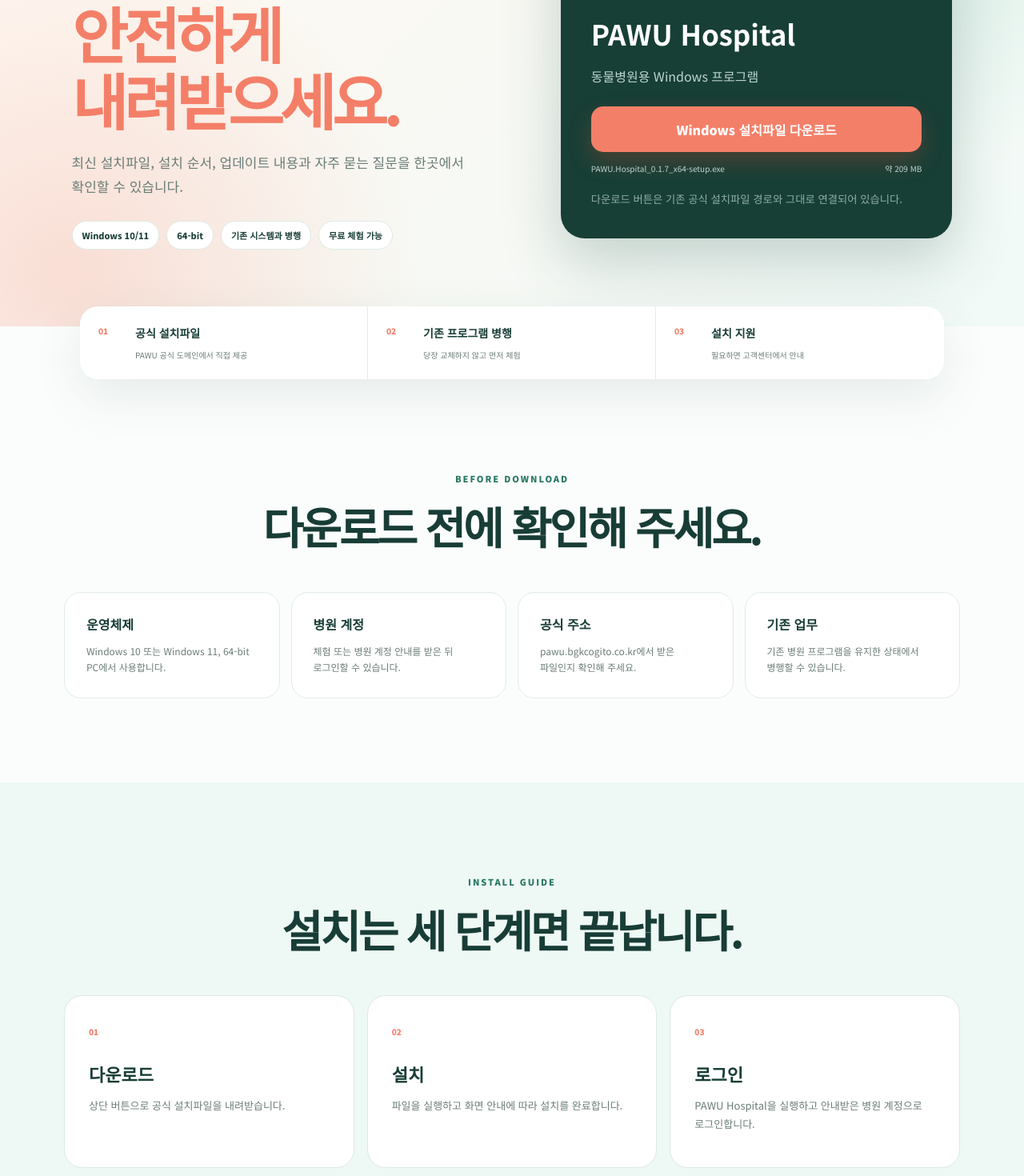
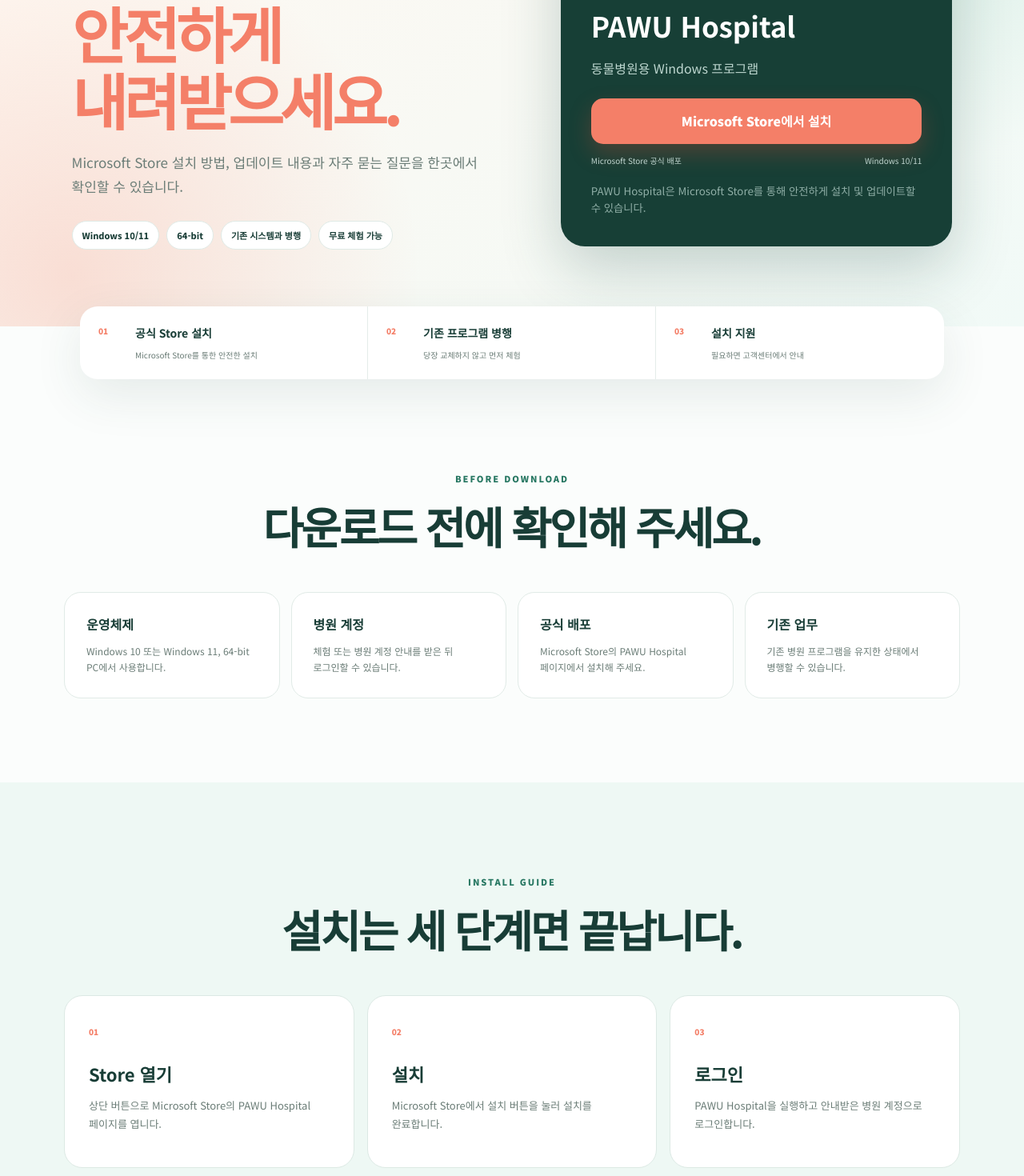
Before and after one commit to BGKCOGITO/pawu-homepage, a Next.js app: page /hospital-download in a window 1280 px wide. Shown: the part 300-1770 px from the top of the page at 80% size. Built offline with nearby package versions, Linux system fonts and the light colour scheme; no server answers.

Commit message:
Add files via upload

```diff
--- a/app/hospital-download/page.tsx
+++ b/app/hospital-download/page.tsx
@@ -3,8 +3,7 @@
 
 const GITHUB_LATEST_RELEASE_API = "https://api.github.com/repos/BGKCOGITO/pawu-homepage/releases/latest";
 const KAKAO_CHANNEL_URL = "http://pf.kakao.com/_PxfkBX";
-const INSTALLER_PATH = "https://xgvycw6tphohxwqa.public.blob.vercel-storage.com/PAWU%20Hospital_0.1.7_x64-setup.exe";
-const INSTALLER_FILE = "PAWU.Hospital_0.1.7_x64-setup.exe";
+const MICROSOFT_STORE_URL = "https://apps.microsoft.com/store/detail/XP89QMZ7DN8J77";
 
 type GitHubReleaseAsset = { name: string; browser_download_url: string; size: number; digest?: string | null };
 type GitHubRelease = { tag_name: string; body: string | null; published_at: string | null; assets: GitHubReleaseAsset[] };
@@ -37,9 +36,9 @@
 
 const faqs = [
   ["기존 병원 프로그램을 중단해야 하나요?", "아닙니다. 기존 프로그램을 유지한 상태에서 PAWU를 병행해 체험할 수 있습니다."],
-  ["설치파일은 어디에서 받아야 하나요?", "보안을 위해 PAWU 공식 홈페이지 pawu.bgkcogito.co.kr의 다운로드 센터에서만 받아 주세요."],
+  ["병원 프로그램은 어디에서 설치하나요?", "PAWU Hospital은 Microsoft Store를 통해 안전하게 설치할 수 있습니다."],
   ["설치가 어려우면 도움을 받을 수 있나요?", "카카오톡 고객센터를 통해 설치 과정과 병원 계정 이용 방법을 안내받을 수 있습니다."],
-  ["업데이트는 어떻게 받나요?", "새 버전이 배포되면 병원 프로그램에서 안내하고, 이 페이지에서 최신 설치파일을 다시 받을 수 있습니다."],
+  ["업데이트는 어떻게 받나요?", "Microsoft Store를 통해 PAWU Hospital의 최신 버전을 설치하고 업데이트할 수 있습니다."],
   ["무료 체험도 같은 프로그램을 사용하나요?", "네. 체험 병원도 실제 운영 프로그램을 사용하고 병원의 의견을 제품 개선에 반영합니다."],
 ];
 
@@ -68,7 +67,7 @@
         <div className={styles.heroCopy}>
           <p>PAWU HOSPITAL · WINDOWS</p>
           <h1>병원 프로그램을<br /><span>안전하게 내려받으세요.</span></h1>
-          <p className={styles.lead}>최신 설치파일, 설치 순서, 업데이트 내용과 자주 묻는 질문을 한곳에서 확인할 수 있습니다.</p>
+          <p className={styles.lead}>Microsoft Store 설치 방법, 업데이트 내용과 자주 묻는 질문을 한곳에서 확인할 수 있습니다.</p>
           <div className={styles.heroPoints}><span>Windows 10/11</span><span>64-bit</span><span>기존 시스템과 병행</span><span>무료 체험 가능</span></div>
         </div>
 
@@ -76,14 +75,14 @@
           <div className={styles.cardTop}><div><small>CURRENT VERSION</small><strong>V{version}</strong></div><span>⊞</span></div>
           <h2>PAWU Hospital</h2>
           <p>동물병원용 Windows 프로그램</p>
-          <a className={styles.downloadButton} href={INSTALLER_PATH} download={INSTALLER_FILE}>Windows 설치파일 다운로드</a>
-          <div className={styles.fileInfo}><span>{INSTALLER_FILE}</span><span>약 209 MB</span></div>
-          <small>다운로드 버튼은 기존 공식 설치파일 경로와 그대로 연결되어 있습니다.</small>
+          <a className={styles.downloadButton} href={MICROSOFT_STORE_URL} target="_blank" rel="noreferrer">Microsoft Store에서 설치</a>
+          <div className={styles.fileInfo}><span>Microsoft Store 공식 배포</span><span>Windows 10/11</span></div>
+          <small>PAWU Hospital은 Microsoft Store를 통해 안전하게 설치 및 업데이트할 수 있습니다.</small>
         </div>
       </section>
 
       <section className={styles.trustBar}>
-        <article><span>01</span><b>공식 설치파일</b><p>PAWU 공식 도메인에서 직접 제공</p></article>
+        <article><span>01</span><b>공식 Store 설치</b><p>Microsoft Store를 통한 안전한 설치</p></article>
         <article><span>02</span><b>기존 프로그램 병행</b><p>당장 교체하지 않고 먼저 체험</p></article>
         <article><span>03</span><b>설치 지원</b><p>필요하면 고객센터에서 안내</p></article>
       </section>
@@ -93,7 +92,7 @@
         <div className={styles.checkGrid}>
           <article><b>운영체제</b><p>Windows 10 또는 Windows 11, 64-bit PC에서 사용합니다.</p></article>
           <article><b>병원 계정</b><p>체험 또는 병원 계정 안내를 받은 뒤 로그인할 수 있습니다.</p></article>
-          <article><b>공식 주소</b><p>pawu.bgkcogito.co.kr에서 받은 파일인지 확인해 주세요.</p></article>
+          <article><b>공식 배포</b><p>Microsoft Store의 PAWU Hospital 페이지에서 설치해 주세요.</p></article>
           <article><b>기존 업무</b><p>기존 병원 프로그램을 유지한 상태에서 병행할 수 있습니다.</p></article>
         </div>
       </section>
@@ -101,8 +100,8 @@
       <section className={`${styles.section} ${styles.installSection}`}>
         <div className={styles.heading}><p>INSTALL GUIDE</p><h2>설치는 세 단계면 끝납니다.</h2></div>
         <div className={styles.steps}>
-          <article><span>01</span><h3>다운로드</h3><p>상단 버튼으로 공식 설치파일을 내려받습니다.</p></article>
-          <article><span>02</span><h3>설치</h3><p>파일을 실행하고 화면 안내에 따라 설치를 완료합니다.</p></article>
+          <article><span>01</span><h3>Store 열기</h3><p>상단 버튼으로 Microsoft Store의 PAWU Hospital 페이지를 엽니다.</p></article>
+          <article><span>02</span><h3>설치</h3><p>Microsoft Store에서 설치 버튼을 눌러 설치를 완료합니다.</p></article>
           <article><span>03</span><h3>로그인</h3><p>PAWU Hospital을 실행하고 안내받은 병원 계정으로 로그인합니다.</p></article>
         </div>
         <Link className={styles.helpLink} href="/hospital-install-help">설치 문제 해결 안내 보기 →</Link>
@@ -134,7 +133,7 @@
 
       <section className={styles.support}>
         <div><p>NEED HELP?</p><h2>설치부터 체험까지<br />PAWU가 안내합니다.</h2><span>프로그램을 먼저 받아보고 병원 환경에 맞는지 확인해 보세요.</span></div>
-        <div><a href={INSTALLER_PATH} download={INSTALLER_FILE}>설치파일 다시 받기</a><a href={KAKAO_CHANNEL_URL} target="_blank" rel="noreferrer">카카오톡 고객센터</a><Link href="/#trial">무료 체험 신청</Link></div>
+        <div><a href={MICROSOFT_STORE_URL} target="_blank" rel="noreferrer">Microsoft Store에서 설치</a><a href={KAKAO_CHANNEL_URL} target="_blank" rel="noreferrer">카카오톡 고객센터</a><Link href="/#trial">무료 체험 신청</Link></div>
       </section>
 
       <footer className={styles.footer}><Link href="/">PAWU</Link><span>© {new Date().getFullYear()} BGK. All rights reserved.</span></footer>
```
